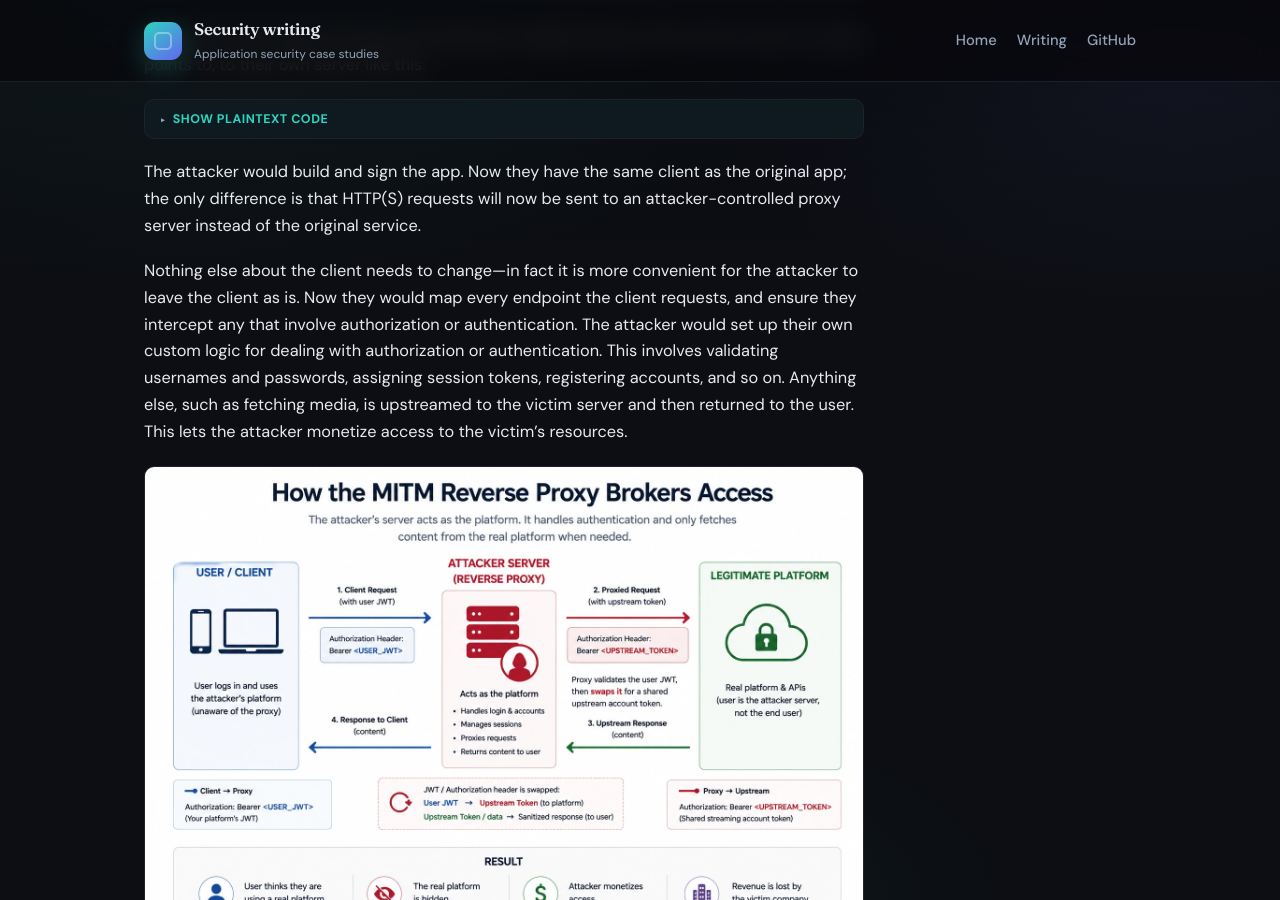
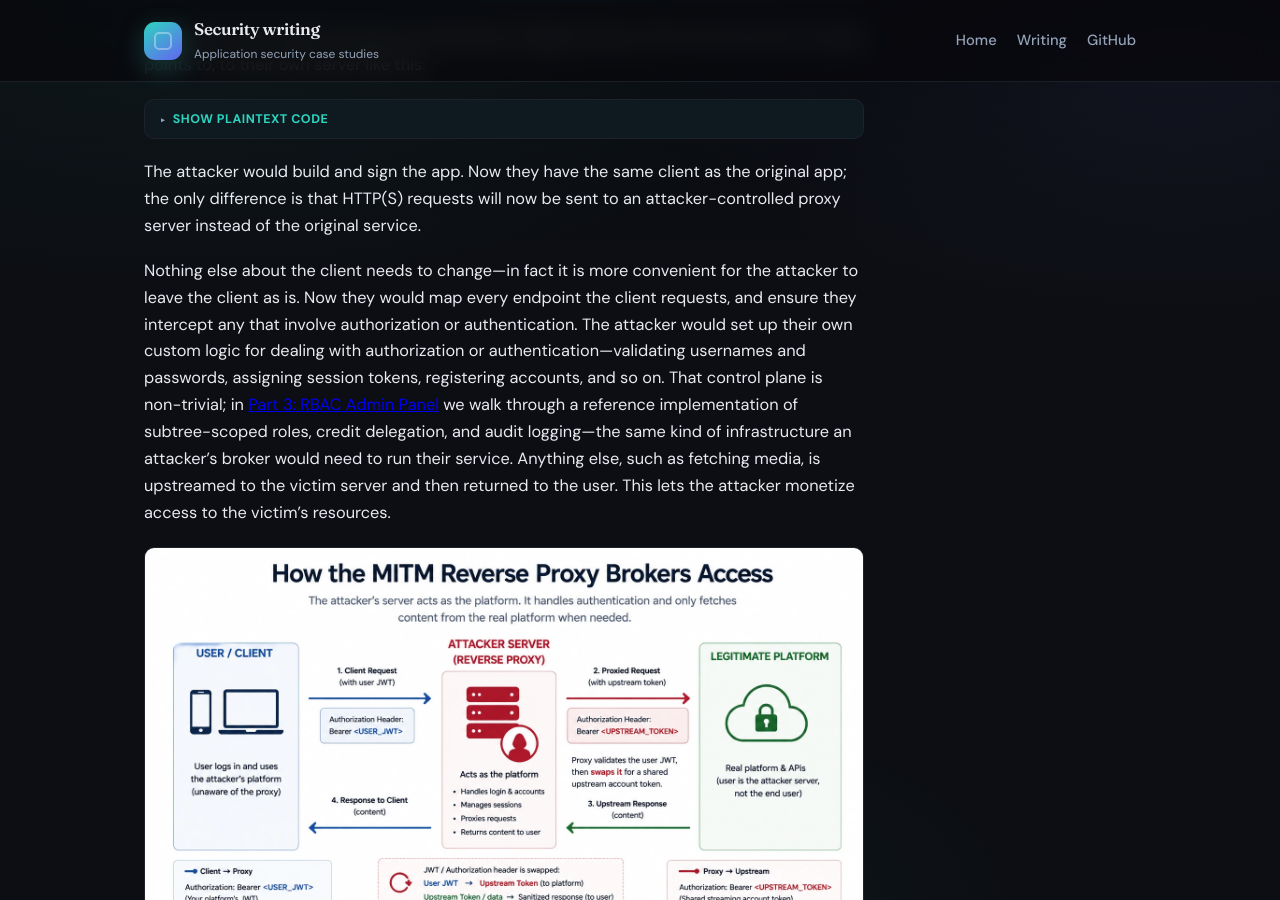
Before and after one commit to Shawns0826/Projects, a Jekyll site: the page built from _case_studies/reverse-proxy-mitm-demonstration.md, in a window 1280 px wide and 900 px high, scrolled down 1926 px. Built offline with Jekyll 4.4.1, drawn with Linux system fonts in a browser that asks for light colours.

Commit message:
Link part 2 to RBAC admin panel at auth-broker discussion
Cross-reference part 3 where the attacker must implement their own authentication and session control plane.

Co-authored-by: Cursor <cursoragent@cursor.com>

```diff
--- a/_case_studies/reverse-proxy-mitm-demonstration.md
+++ b/_case_studies/reverse-proxy-mitm-demonstration.md
@@ -47,7 +47,7 @@ An attacker can modify the client such that they change the server URL that the
 
 The attacker would build and sign the app. Now they have the same client as the original app; the only difference is that HTTP(S) requests will now be sent to an attacker-controlled proxy server instead of the original service.
 
-Nothing else about the client needs to change—in fact it is more convenient for the attacker to leave the client as is. Now they would map every endpoint the client requests, and ensure they intercept any that involve authorization or authentication. The attacker would set up their own custom logic for dealing with authorization or authentication. This involves validating usernames and passwords, assigning session tokens, registering accounts, and so on. Anything else, such as fetching media, is upstreamed to the victim server and then returned to the user. This lets the attacker monetize access to the victim’s resources.
+Nothing else about the client needs to change—in fact it is more convenient for the attacker to leave the client as is. Now they would map every endpoint the client requests, and ensure they intercept any that involve authorization or authentication. The attacker would set up their own custom logic for dealing with authorization or authentication—validating usernames and passwords, assigning session tokens, registering accounts, and so on. That control plane is non-trivial; in [Part 3: RBAC Admin Panel]({{ '/case-studies/rbac-admin-panel/' | relative_url }}) we walk through a reference implementation of subtree-scoped roles, credit delegation, and audit logging—the same kind of infrastructure an attacker’s broker would need to run their service. Anything else, such as fetching media, is upstreamed to the victim server and then returned to the user. This lets the attacker monetize access to the victim’s resources.
 
 <a class="figure-expand" href="{{ '/assets/images/mitm-reverse-proxy-flow.webp' | relative_url }}">
   <img src="{{ '/assets/images/mitm-reverse-proxy-flow.webp' | relative_url }}" alt="Request flow: attacker-facing auth vs upstreamed content">
```
